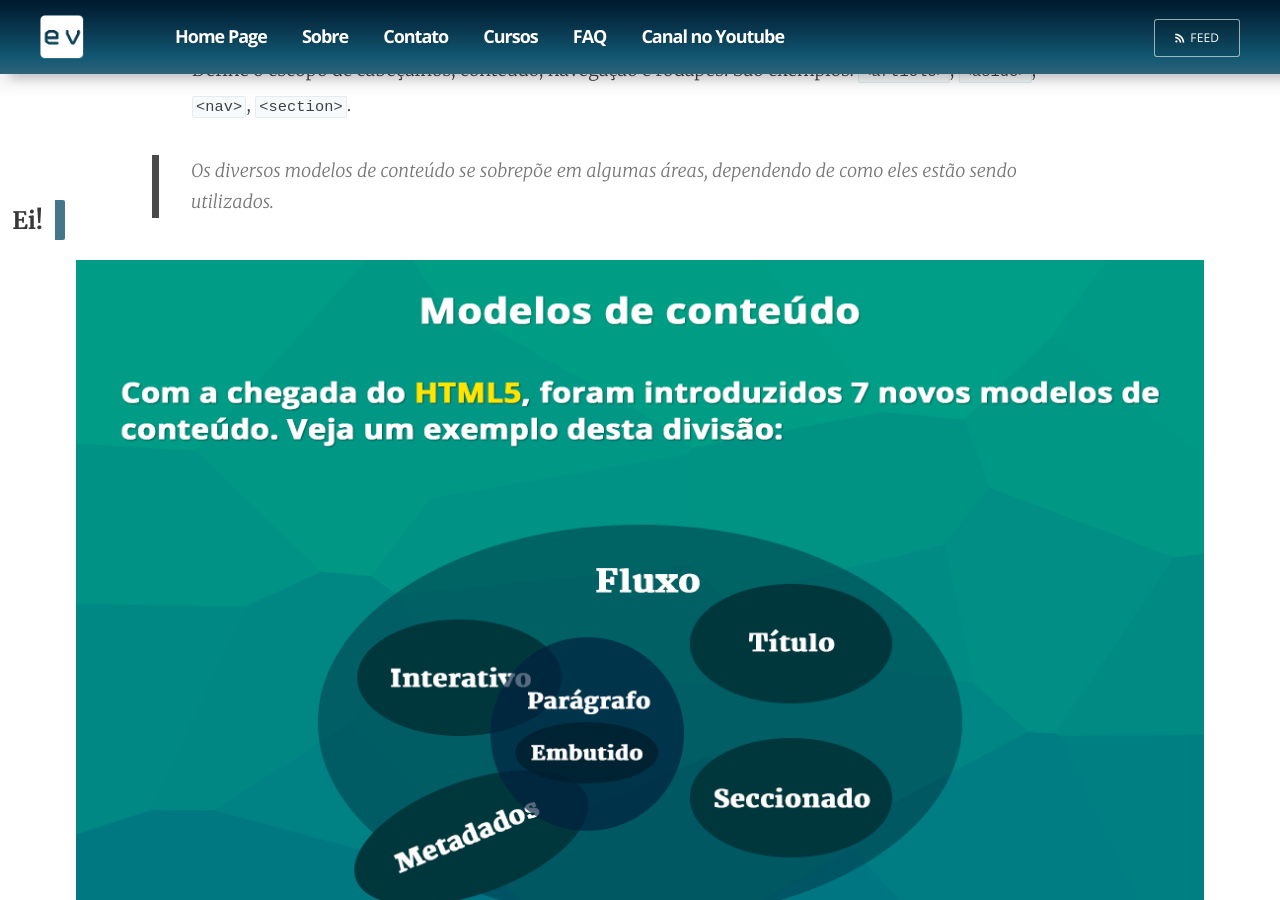
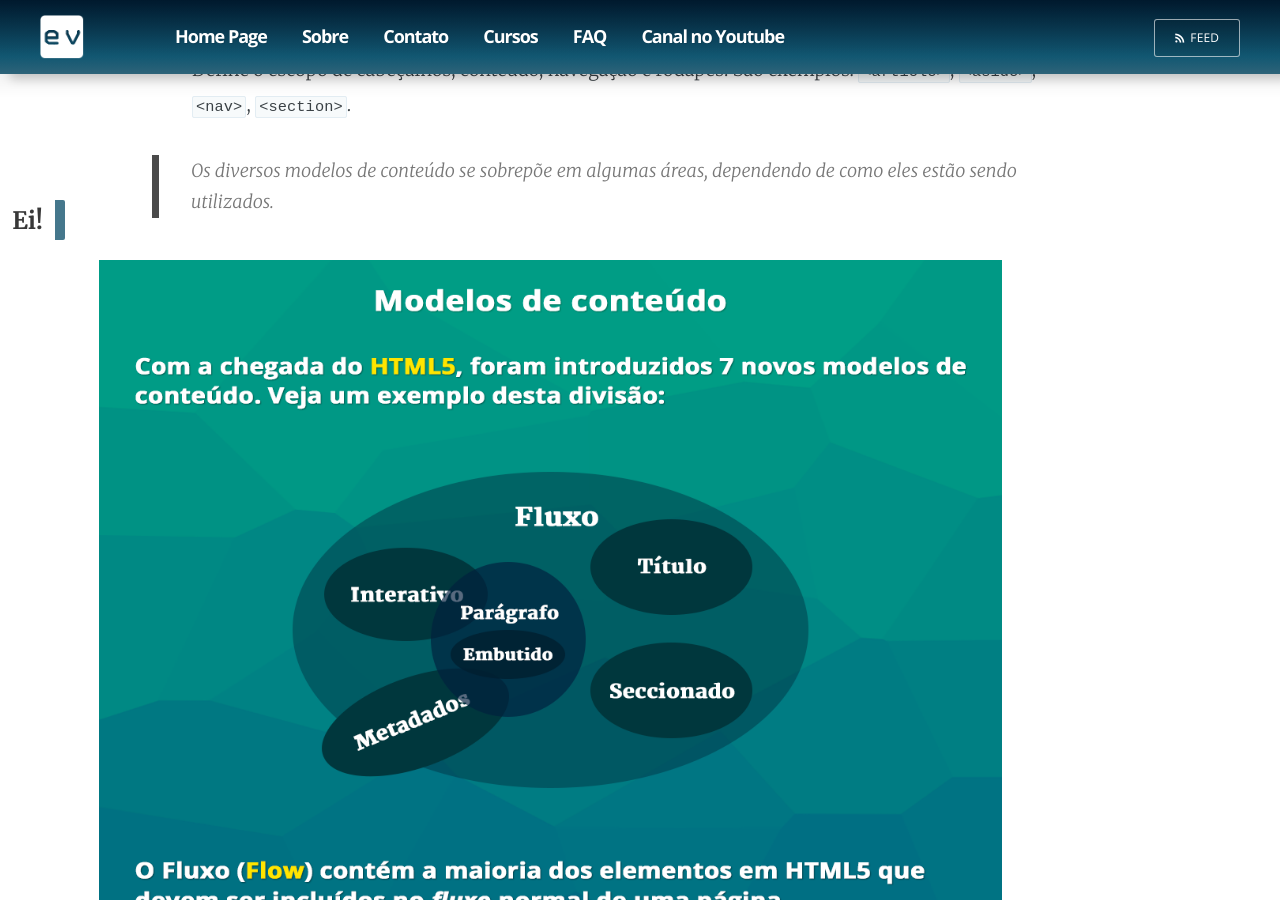
Before and after one commit to EnVolte/envolte.github.io, a Jekyll site: the page built from _cursos/HTML-CSS/parte-6.md, in a window 1280 px wide and 900 px high, scrolled down 5219 px. Built offline with Jekyll 4.4.1, drawn with Linux system fonts in a browser that asks for light colours; a script that is not in the unit is left out; comment, search, counter and statistics services are not loaded.

Commit message:
Update parte-6.md

```diff
--- a/_cursos/HTML-CSS/parte-6.md
+++ b/_cursos/HTML-CSS/parte-6.md
@@ -118,6 +118,6 @@ Define o escopo de cabeçalhos, conteúdo, navegação e rodapés. São exemplos
 
 > Os diversos modelos de conteúdo se sobrepõe em algumas áreas, dependendo de como eles estão sendo utilizados.
 
-<figure><img src="https://envolte.github.io/arquivos/fotos/modelosconteudo.png" width="60%" />
+<figure style="max-width: 80%;"><img src="https://envolte.github.io/arquivos/fotos/modelosconteudo.png" width="auto" />
   <figcaption>Simplificando o esquema dos modelos de conteúdo.</figcaption>
 </figure>
```
